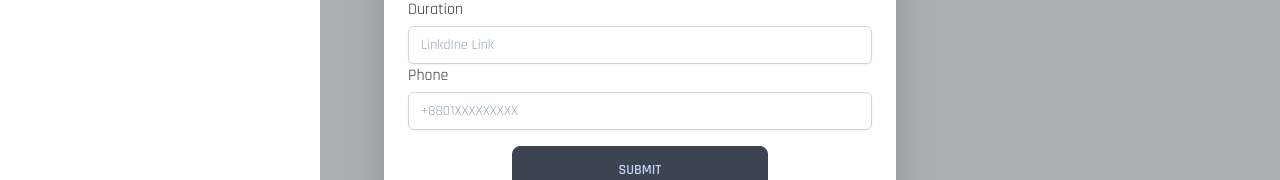
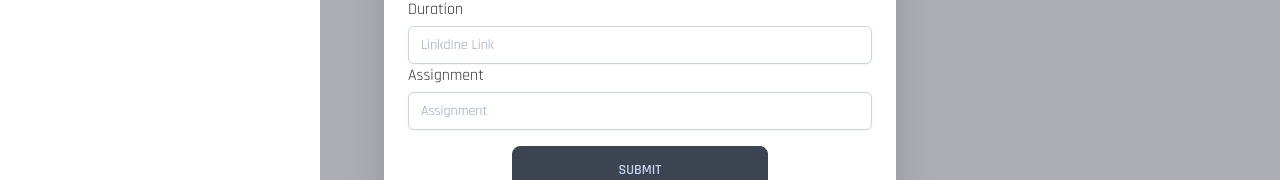
Before and after one commit to khanshorif331/neighbour-home, a React (Create React App) app: page /dashboard/constructors in a window 1280 px wide. Both pictures are taken after a click on the label "ADD NEW". Shown: the part 500-680 px from the top of the page. Built offline with nearby package versions, Linux system fonts and the light colour scheme; no server answers; a web font is replaced by a local one.

Commit message:
assignment ffield done

```diff
--- a/src/Pages/Dashboardpage/Constructors/Constructors.js
+++ b/src/Pages/Dashboardpage/Constructors/Constructors.js
@@ -244,38 +244,39 @@ const Constructors = () => {
 									)}
 								</label>
 							</div>
+							{/* assignment */}
 							<div>
 								<label
 									className={`${darkMode && 'text-white'}`}
 									htmlFor=''
 								>
-									Phone
+									Assignment
 								</label>
 								<input
-									{...register('phone', {
+									{...register('assignment', {
 										required: {
 											value: true,
-											message: 'phone is required',
+											message: 'assignment is required',
 										},
 										minLength: {
 											value: 5,
 											message:
-												'Phone Must be 10 character or longer',
+												'Assignment Must be 5 character or longer',
 										},
 									})}
-									type='number'
+									type='text'
 									className='mt-1 px-3 py-2 border shadow-sm border-slate-300 placeholder-slate-400 focus:outline-none focus:border-sky-500 focus:ring-sky-500 w-full rounded-md sm:text-sm focus:ring-1'
-									placeholder='+8801XXXXXXXXX'
+									placeholder='Assignment'
 								/>
 								<label>
-									{errors.phone?.type === 'required' && (
+									{errors.assignment?.type === 'required' && (
 										<p className='text-red-600 text-sm font-semibold'>
-											{errors.phone.message}
+											{errors.assignment.message}
 										</p>
 									)}
-									{errors.phone?.type === 'minLength' && (
+									{errors.assignment?.type === 'minLength' && (
 										<p className='text-red-600 text-sm font-semibold'>
-											{errors.zip.message}
+											{errors.assignment.message}
 										</p>
 									)}
 								</label>
```
